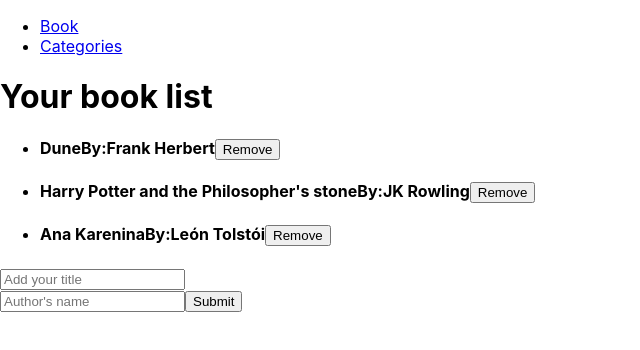
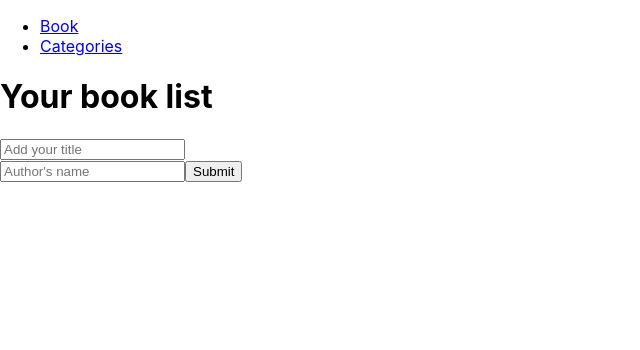
Before and after one commit to SunnySparks/bookstore, a React (Create React App) app: page / in a window 1280 px wide. Shown: the top 350 px of the page, without its empty margins (0-640 px from the left). Built offline with nearby package versions, Linux system fonts and the light colour scheme.

Commit message:
Add books to UI

```diff
--- a/src/components/BookForm.js
+++ b/src/components/BookForm.js
@@ -10,17 +10,17 @@ const BookForm = () => {
     const bookTitle = e.target.title.value;
     const bookAuthor = e.target.author.value;
     const id = Date.now();
+    dispatch(addBook({ title: bookTitle, author: bookAuthor, id }));
     e.target.title.value = '';
     e.target.author.value = '';
-    dispatch(addBook({ title: bookTitle, author: bookAuthor, id }));
   };
 
   return (
     <div>
       <form onSubmit={(e) => { e.preventDefault(); handleSubmit(e); }}>
-        <input type="text" name="title" placeholder="Add your title" />
+        <input type="text" name="title" placeholder="Add your title" onChange={addBook} />
         <br />
-        <input type="text" name="author" placeholder="Author's name" />
+        <input type="text" name="author" placeholder="Author's name" onChange={addBook} />
         <input type="submit" value="Submit" />
       </form>
     </div>
--- a/src/components/BookList.js
+++ b/src/components/BookList.js
@@ -1,9 +1,14 @@
 import '../App.css';
+import { useSelector } from 'react-redux';
 import React from 'react';
 import BookRemover from './BookRemover';
 
 const BookList = () => {
-  const bookList = [
+  const bookStore = useSelector((store) => store.book);
+  console.log('after', bookStore);
+  console.log(bookStore.title);
+  console.log(bookStore.auth);
+  /* const bookList = [
     {
       id: 1,
       title: 'Dune',
@@ -19,7 +24,7 @@ const BookList = () => {
       title: 'Ana Karenina',
       author: 'León Tolstói',
     },
-  ];
+  ]; */
 
   return (
     <div>
@@ -27,7 +32,7 @@ const BookList = () => {
         <div>
           <ul>
             <div>
-              {bookList.map((book) => (
+              {bookStore.map((book) => (
                 <li key={book.id}>
                   <h4>
                     {book.title}
--- a/src/redux/configureStore.js
+++ b/src/redux/configureStore.js
@@ -3,7 +3,7 @@ import logger from 'redux-logger';
 import booksReducer from './books/books';
 
 const reducer = combineReducers({
-  booksReducer,
+  book: booksReducer,
 });
 
 const store = createStore(
```
